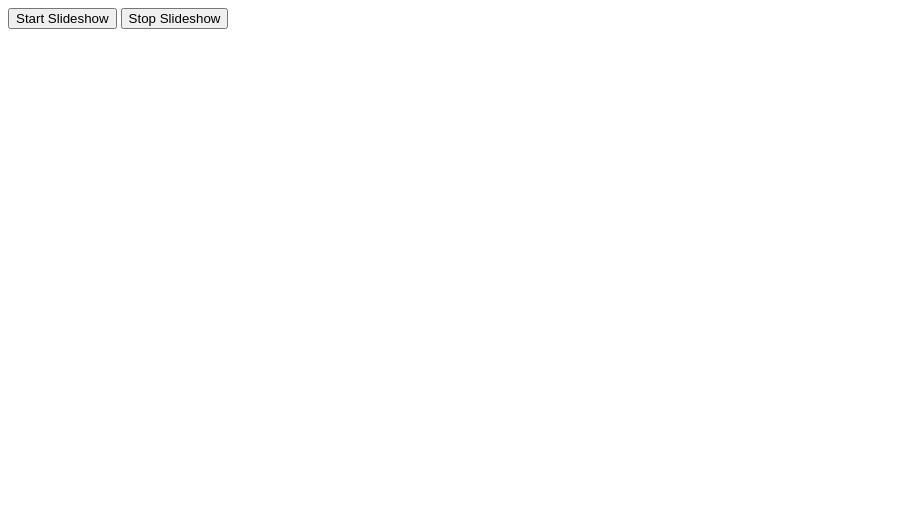
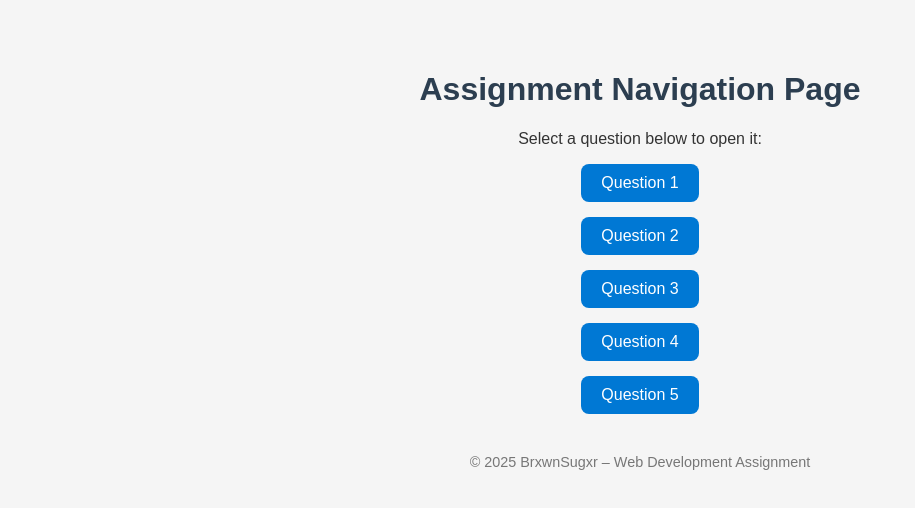
Before and after one commit to BrxwnSugxr/jsAnimation-Demo, a plain HTML site: page index.html in a window 1280 px wide. Shown: the whole page, without its empty margins (0-915 px from the left). Drawn offline with Linux system fonts and the light colour scheme.

Commit message:
index page

```diff
--- a/index.html
+++ b/index.html
@@ -3,38 +3,64 @@
   <head>
     <meta charset="UTF-8" />
     <meta name="viewport" content="width=device-width, initial-scale=1.0" />
-    <title>Slideshow</title>
-    <script>
-      var slideShow;
-      var animationOn = false;
-      var index = 0;
-
-      var arr_img = ["images/img1.png", "images/img2.png", "images/img3.png"];
-
-      function start() {
-        if (!animationOn) {
-          slideShow = setInterval(showImg, 1200);
-          animationOn = true;
-        }
+    <title>Assignment Navigation</title>
+    <style>
+      body {
+        font-family: Arial, sans-serif;
+        background-color: #f5f5f5;
+        color: #333;
+        text-align: center;
+        margin: 0;
+        padding: 50px;
       }
 
-      function stop() {
-        clearInterval(slideShow);
-        animationOn = false;
+      h1 {
+        color: #2c3e50;
       }
 
-      function showImg() {
-        var imgElement = document.getElementById("imgHolder");
-        imgElement.src = arr_img[index];
-        index++;
-        if (index === arr_img.length) index = 0;
+      ul {
+        list-style: none;
+        padding: 0;
       }
-    </script>
+
+      li {
+        margin: 15px 0;
+      }
+
+      a {
+        display: inline-block;
+        text-decoration: none;
+        color: white;
+        background-color: #0078d4;
+        padding: 10px 20px;
+        border-radius: 8px;
+        transition: background-color 0.3s ease;
+      }
+
+      a:hover {
+        background-color: #005fa3;
+      }
+
+      footer {
+        margin-top: 40px;
+        font-size: 0.9em;
+        color: #777;
+      }
+    </style>
   </head>
+
   <body>
-    <button onclick="start()">Start Slideshow</button>
-    <button onclick="stop()">Stop Slideshow</button>
-    <br /><br />
-    <img id="imgHolder" height="200px" />
+    <h1>Assignment Navigation Page</h1>
+    <p>Select a question below to open it:</p>
+
+    <ul>
+      <li><a href="./q1.html" target="_blank">Question 1 </a></li>
+      <li><a href="./q2.html" target="_blank">Question 2 </a></li>
+      <li><a href="./q3.html" target="_blank">Question 3 </a></li>
+      <li><a href="./q4.html" target="_blank">Question 4 </a></li>
+      <li><a href="./q5.html" target="_blank">Question 5 </a></li>
+    </ul>
+
+    <footer>© 2025 BrxwnSugxr – Web Development Assignment</footer>
   </body>
 </html>
```
